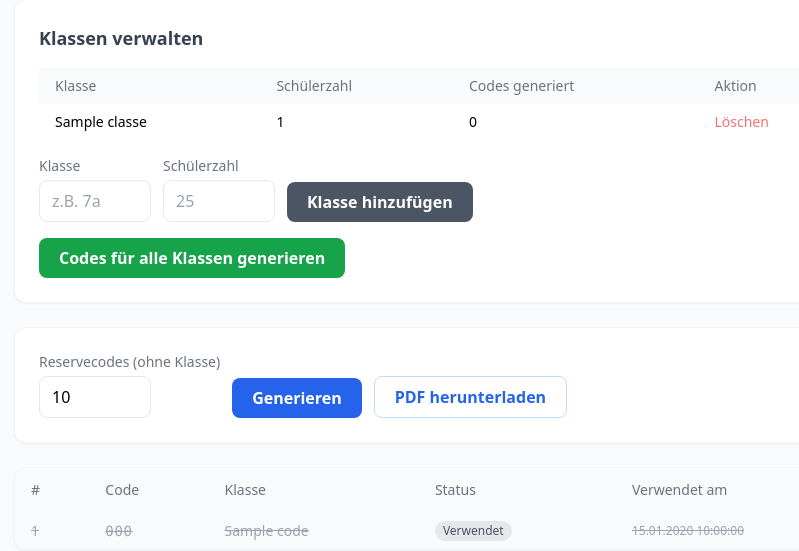
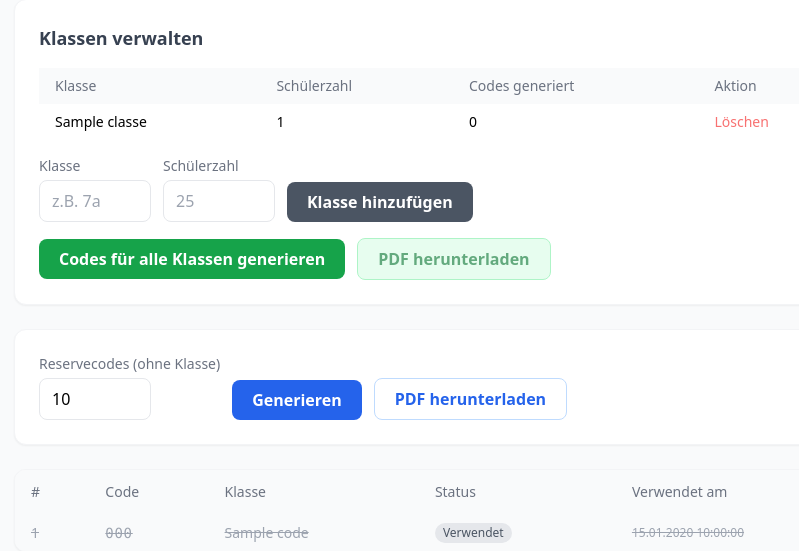
Before and after one commit to fbinder14/Schuelerwahl, a Flask app: page /admin/election/1/codes in a window 1280 px wide. Shown: the part 137-688 px from the top of the page, without its empty margins (194-993 px from the left). Run offline with Flask 3, Linux system fonts and the light colour scheme; the visitor is signed in with stand-in values (Sample User, id 1); tables that the repository leaves empty hold one stand-in row (values such as "Sample post"); some libraries are stand-ins or nearby versions.

Commit message:
PDF-Layout, Klassensortierung, Monospace-Codes, UI-Verbesserungen
- QR-Code überlappt Code-Text nicht mehr (feste Textzone im PDF)
- Courier-Bold für Codes im PDF (0 vs O klar unterscheidbar)
- Klassen natürlich sortiert (5a, 5b, 6a, ..., 10d)
- Per-Klasse PDF-Download in Klassen-Tabelle
- Pulsierender grüner Download-Button neben Klassencodes-Generierung
- Pulsierendes AKTIV-Badge im Dashboard
- Wahl-Aktivierung blockiert wenn keine Codes vorhanden

Co-Authored-By: Claude Opus 4.6 <noreply@anthropic.com>

```diff
--- a/app.py
+++ b/app.py
@@ -79,6 +79,15 @@ def admin_required(f):
 def generate_code(length: int = 8) -> str:
     alphabet = string.ascii_letters + string.digits
     return "".join(secrets.choice(alphabet) for _ in range(length))
+
+
+def class_sort_key(name: str) -> tuple:
+    """Sort class names naturally: 5a < 5b < 6a < 10d."""
+    import re
+    m = re.match(r"(\d+)(.*)", name.strip())
+    if m:
+        return (int(m.group(1)), m.group(2).lower())
+    return (999, name.lower())
 
 
 # ---------------------------------------------------------------------------
@@ -260,6 +269,11 @@ def admin_election_toggle(election_id: int):
     election = Election.query.get_or_404(election_id)
 
     if not election.is_active:
+        # Check if codes exist
+        code_count = VotingCode.query.filter_by(election_id=election_id).count()
+        if code_count == 0:
+            flash("Wahl kann nicht aktiviert werden: Es wurden noch keine Codes generiert.", "error")
+            return redirect(url_for("admin_election", election_id=election_id))
         # Deactivate all other elections first
         Election.query.update({"is_active": False})
         election.is_active = True
@@ -413,7 +427,8 @@ def admin_codes(election_id: int):
     election = Election.query.get_or_404(election_id)
     codes = VotingCode.query.filter_by(election_id=election_id).order_by(VotingCode.id).all()
     used = sum(1 for c in codes if c.is_used)
-    school_classes = SchoolClass.query.filter_by(election_id=election_id).order_by(SchoolClass.name).all()
+    school_classes = SchoolClass.query.filter_by(election_id=election_id).all()
+    school_classes.sort(key=lambda sc: class_sort_key(sc.name))
 
     # Count codes per class
     class_code_counts = {}
@@ -459,17 +474,27 @@ def admin_codes_generate(election_id: int):
 @admin_required
 def admin_codes_pdf(election_id: int):
     election = Election.query.get_or_404(election_id)
-    codes = VotingCode.query.filter_by(election_id=election_id, is_used=False).all()
+
+    # Optional: filter by single class
+    filter_class = request.args.get("class_name")
+    if filter_class:
+        codes = VotingCode.query.filter_by(
+            election_id=election_id, is_used=False, class_name=filter_class
+        ).all()
+    else:
+        codes = VotingCode.query.filter_by(election_id=election_id, is_used=False).all()
 
     if not codes:
         flash("Keine ungenutzten Codes vorhanden.", "error")
         return redirect(url_for("admin_codes", election_id=election_id))
 
-    # Group codes by class_name (codes without class at the end)
+    # Group codes by class_name, sorted naturally (codes without class at the end)
     from itertools import groupby
 
     def sort_key(vc):
-        return (0, vc.class_name) if vc.class_name else (1, "")
+        if vc.class_name:
+            return (0, class_sort_key(vc.class_name))
+        return (1, (999, ""))
 
     codes_sorted = sorted(codes, key=sort_key)
     grouped = []
@@ -489,7 +514,11 @@ def admin_codes_pdf(election_id: int):
     margin_y = 15 * mm
     cell_w = (page_w - 2 * margin_x) / cols
     cell_h = (page_h - 2 * margin_y) / rows
-    qr_size = min(cell_w, cell_h) - 20 * mm
+
+    # Reserve space for text below QR code (3 lines + padding)
+    text_area_h = 22 * mm
+    top_pad = 3 * mm
+    qr_size = min(cell_h - text_area_h - top_pad, cell_w - 10 * mm)
 
     from reportlab.lib.utils import ImageReader
 
@@ -526,29 +555,28 @@ def admin_codes_pdf(election_id: int):
 
             qr_img = ImageReader(qr_buf)
             qr_x = x + (cell_w - qr_size) / 2
-            qr_y = y + cell_h - qr_size - 5 * mm
+            qr_y = y + text_area_h
             c.drawImage(qr_img, qr_x, qr_y, width=qr_size, height=qr_size)
 
-            # Code text below QR
-            c.setFont("Helvetica", 10)
+            # Text below QR code (Courier for clear 0/O distinction)
             c.setFillColorRGB(0, 0, 0)
             text_x = x + cell_w / 2
-            text_y = y + 5 * mm
 
-            c.drawCentredString(text_x, text_y + 10 * mm, f"Code: {vc.code}")
+            c.setFont("Courier-Bold", 10)
+            c.drawCentredString(text_x, y + 14 * mm, f"Code: {vc.code}")
 
             # Class name (if present)
             c.setFont("Helvetica", 7)
             if vc.class_name:
-                c.drawCentredString(text_x, text_y + 5 * mm, f"Klasse {vc.class_name}")
+                c.drawCentredString(text_x, y + 9 * mm, f"Klasse {vc.class_name}")
             else:
-                c.drawCentredString(text_x, text_y + 5 * mm, election.name)
+                c.drawCentredString(text_x, y + 9 * mm, election.name)
 
             # School name
             if election.school_name:
                 c.setFont("Helvetica", 6)
                 c.setFillColorRGB(0.4, 0.4, 0.4)
-                c.drawCentredString(text_x, text_y, election.school_name)
+                c.drawCentredString(text_x, y + 4 * mm, election.school_name)
 
     c.save()
     buf.seek(0)
@@ -557,7 +585,7 @@ def admin_codes_pdf(election_id: int):
         buf,
         mimetype="application/pdf",
         as_attachment=True,
-        download_name=f"wahlcodes_{election.name}_{election.year}.pdf",
+        download_name=f"wahlcodes_{election.name}_{election.year}{'_' + filter_class if filter_class else ''}.pdf",
     )
 
 
--- a/static/style.css
+++ b/static/style.css
@@ -19,3 +19,13 @@
 .no-underline {
     text-decoration: none;
 }
+
+/* Subtle green pulse animation */
+@keyframes pulse-green {
+    0%, 100% { opacity: 1; }
+    50% { opacity: 0.5; }
+}
+
+.animate-pulse-green {
+    animation: pulse-green 2s ease-in-out infinite;
+}
--- a/templates/admin/codes.html
+++ b/templates/admin/codes.html
@@ -29,7 +29,13 @@
                     <tr>
                         <td class="px-4 py-2 font-medium">{{ sc.name }}</td>
                         <td class="px-4 py-2">{{ sc.student_count }}</td>
-                        <td class="px-4 py-2">{{ class_code_counts.get(sc.name, 0) }}</td>
+                        <td class="px-4 py-2">
+                            {{ class_code_counts.get(sc.name, 0) }}
+                            {% if class_code_counts.get(sc.name, 0) > 0 %}
+                            <a href="{{ url_for('admin_codes_pdf', election_id=election.id, class_name=sc.name) }}"
+                                class="ml-2 text-blue-600 hover:text-blue-800 text-xs font-medium">PDF</a>
+                            {% endif %}
+                        </td>
                         <td class="px-4 py-2">
                             <form method="POST" action="{{ url_for('admin_class_delete', class_id=sc.id) }}"
                                 onsubmit="return confirm('Klasse löschen?')" class="inline">
@@ -65,7 +71,7 @@
         </div>
 
         {% if school_classes %}
-        <div class="mt-4">
+        <div class="mt-4 flex flex-wrap gap-3 items-center">
             <form method="POST" action="{{ url_for('admin_codes_generate_classes', election_id=election.id) }}">
                 <input type="hidden" name="csrf_token" value="{{ csrf_token() }}">
                 <button type="submit"
@@ -73,6 +79,12 @@
                     Codes für alle Klassen generieren
                 </button>
             </form>
+            {% if codes %}
+            <a href="{{ url_for('admin_codes_pdf', election_id=election.id) }}"
+                class="py-2 px-5 font-semibold text-green-700 bg-green-100 border border-green-300 rounded-lg hover:bg-green-200 transition animate-pulse-green">
+                PDF herunterladen
+            </a>
+            {% endif %}
         </div>
         {% endif %}
     </div>
--- a/templates/admin/dashboard.html
+++ b/templates/admin/dashboard.html
@@ -54,7 +54,7 @@
                         {{ election.candidates|length }} Kandidaten &middot;
                         {{ election.voting_codes|length }} Codes
                         {% if election.is_active %}
-                        <span class="inline-block ml-2 px-2 py-0.5 bg-green-100 text-green-700 text-xs font-semibold rounded-full">AKTIV</span>
+                        <span class="inline-block ml-2 px-2 py-0.5 bg-green-100 text-green-700 text-xs font-semibold rounded-full animate-pulse-green">AKTIV</span>
                         {% endif %}
                     </p>
                 </div>
```
